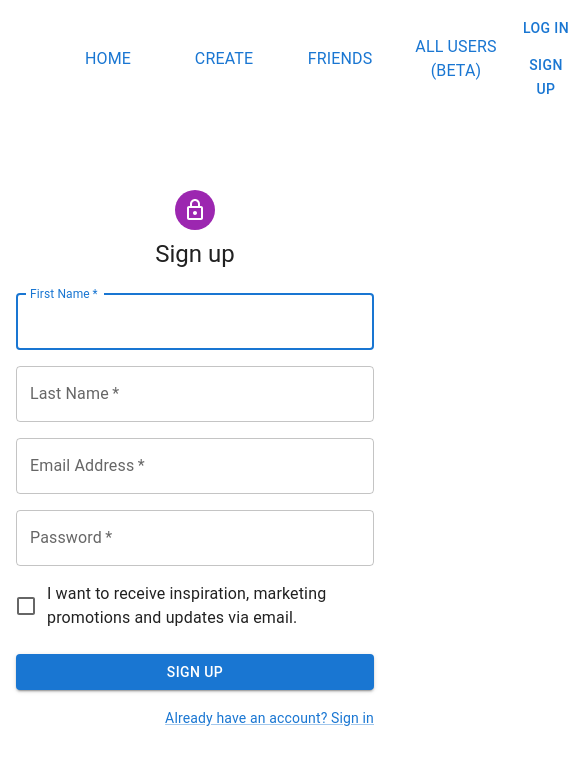
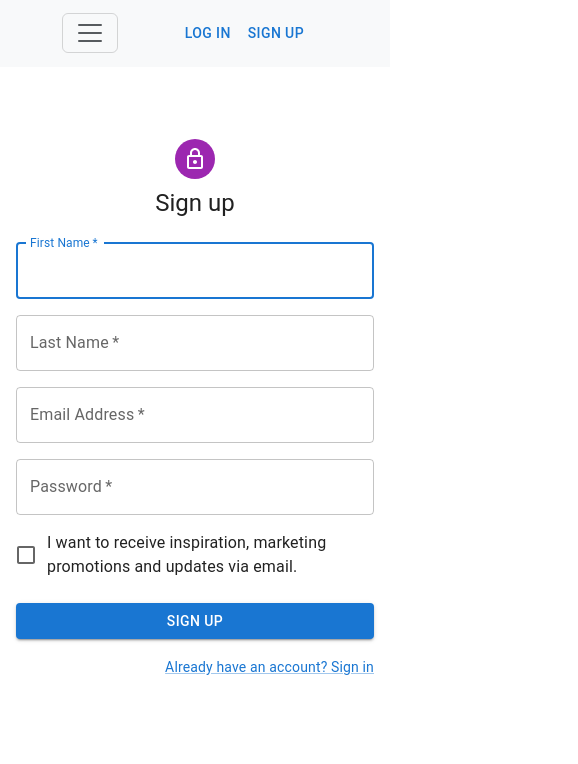
Before and after one commit to cleff27/diary, a React (Create React App) app: page /signup in a window 390 px wide. Shown: the top 764 px of the page, 578 px wide, since content can reach past the window. Built offline with nearby package versions, Linux system fonts and the light colour scheme; no server answers; the HTML template or start-up script is replaced by a standard one.

Commit message:
testing responsive changes

```diff
--- a/package.json
+++ b/package.json
@@ -12,6 +12,7 @@
     "@testing-library/react": "^13.4.0",
     "@testing-library/user-event": "^13.5.0",
     "axios": "^1.6.3",
+    "bootstrap": "^5.3.2",
     "dotenv": "^16.3.1",
     "react": "^18.2.0",
     "react-dom": "^18.2.0",
--- a/public/index.html
+++ b/public/index.html
@@ -25,6 +25,12 @@
       Learn how to configure a non-root public URL by running `npm run build`.
     -->
     <title>MyDiary</title>
+    <link
+      href="https://cdn.jsdelivr.net/npm/bootstrap@5.3.2/dist/css/bootstrap.min.css"
+      rel="stylesheet"
+      integrity="sha384-T3c6CoIi6uLrA9TneNEoa7RxnatzjcDSCmG1MXxSR1GAsXEV/Dwwykc2MPK8M2HN"
+      crossorigin="anonymous"
+    />
   </head>
   <body>
     <noscript>You need to enable JavaScript to run this app.</noscript>
@@ -39,5 +45,10 @@
       To begin the development, run `npm start` or `yarn start`.
       To create a production bundle, use `npm run build` or `yarn build`.
     -->
+    <script
+      src="https://cdn.jsdelivr.net/npm/bootstrap@5.3.2/dist/js/bootstrap.bundle.min.js"
+      integrity="sha384-C6RzsynM9kWDrMNeT87bh95OGNyZPhcTNXj1NW7RuBCsyN/o0jlpcV8Qyq46cDfL"
+      crossorigin="anonymous"
+    ></script>
   </body>
 </html>
--- a/src/components/CreatedBlogs/CreatedBlogs.js
+++ b/src/components/CreatedBlogs/CreatedBlogs.js
@@ -37,9 +37,9 @@
           <CircularProgress color="inherit" />
         </Backdrop>
       ) : dataRequired.length > 0 ? (
-        <Grid container spacing={2}>
+        <Grid container>
           {dataRequired.map((data, index) => (
-            <Grid xs={4}>
+            <Grid xs={12} md={4} sm={6} className="gridcard">
               <MediaCard data={data} key={index} />
             </Grid>
           ))}
--- a/src/components/CreatedBlogs/MyBlogs.js
+++ b/src/components/CreatedBlogs/MyBlogs.js
@@ -48,9 +48,9 @@
           <CircularProgress color="inherit" />
         </Backdrop>
       ) : dataRequired.length > 0 ? (
-        <Grid container spacing={2}>
+        <Grid container>
           {dataRequired.map((data, index) => (
-            <Grid xs={4}>
+            <Grid xs={12} md={4} sm={4} className="gridcard">
               <MediaCard data={data} key={index} />
             </Grid>
           ))}
--- a/src/components/CreatedBlogs/myblogs.css
+++ b/src/components/CreatedBlogs/myblogs.css
@@ -1,3 +1,6 @@
 .box-div {
   padding: 50px 100px;
 }
+.gridcard {
+  padding: 10px;
+}
--- a/src/components/FriendRequests/FriendRequests.js
+++ b/src/components/FriendRequests/FriendRequests.js
@@ -49,7 +49,7 @@
       ) : dataRequired.length > 0 ? (
         <Grid container spacing={2}>
           {dataRequired.map((data, index) => (
-            <Grid xs={4}>
+            <Grid xs={12} md={4} sm={6} className="gridcard">
               <MediaCardUsers
                 data={data}
                 key={index}
--- a/src/components/Friends/Friends.js
+++ b/src/components/Friends/Friends.js
@@ -50,7 +50,7 @@
       ) : dataRequired.length > 0 ? (
         <Grid container spacing={2}>
           {dataRequired.map((data, index) => (
-            <Grid xs={4}>
+            <Grid xs={12} md={4} sm={6} className="gridcard">
               <MediaCardUsers data={data} key={index} actionType="View" />
             </Grid>
           ))}
--- a/src/components/Navbar/Navbar.css
+++ b/src/components/Navbar/Navbar.css
@@ -1,8 +1,12 @@
 .maindiv {
-  display: flex;
-  align-items: center;
+  /* display: flex;
+  align-items: normal; */
   padding: 10px 50px;
 }
-.avatar-div {
+.navbar-brand {
   margin-left: auto;
+  display: flex;
 }
+.nav-tabss {
+  text-align: center;
+}
--- a/src/components/Navbar/Navbar.js
+++ b/src/components/Navbar/Navbar.js
@@ -8,8 +8,6 @@
 import IconButton from "@mui/material/IconButton";
 import Typography from "@mui/material/Typography";
 import Tooltip from "@mui/material/Tooltip";
-import PersonAdd from "@mui/icons-material/PersonAdd";
-import Settings from "@mui/icons-material/Settings";
 import Logout from "@mui/icons-material/Logout";
 import "./Navbar.css";
 import userContext from "../../context/userContext";
@@ -45,29 +43,55 @@
   };
   return (
     <React.Fragment>
-      <div className="maindiv">
+      <nav className="navbar navbar-expand-lg bg-body-tertiary maindiv">
+        <div className="container-fluid">
+          <button
+            className="navbar-toggler"
+            type="button"
+            data-bs-toggle="collapse"
+            data-bs-target="#navbarNav"
+            aria-controls="navbarNav"
+            aria-expanded="false"
+            aria-label="Toggle navigation"
+          >
+            <span className="navbar-toggler-icon"></span>
+          </button>
+          <div className="collapse navbar-collapse" id="navbarNav">
+            <ul className="navbar-nav">
+              <li className="nav-item">
                 <Link to="/">
                   <Button>
                     <Typography sx={{ minWidth: 100 }}>Home</Typography>
                   </Button>
                 </Link>
-
+              </li>
+              <li className="nav-item">
                 <Link to="/create">
                   <Button>
                     <Typography sx={{ minWidth: 100 }}>Create</Typography>
                   </Button>
                 </Link>
+              </li>
+              <li className="nav-item">
                 <Link to="/friends">
                   <Button>
                     <Typography sx={{ minWidth: 100 }}>Friends</Typography>
                   </Button>
                 </Link>
+              </li>
+              <li className="nav-item">
                 <Link to="/allUsers">
                   <Button>
-            <Typography sx={{ minWidth: 100 }}>{"All Users (beta)"}</Typography>
+                    <Typography sx={{ minWidth: 100 }}>
+                      {"All Users (beta)"}
+                    </Typography>
                   </Button>
                 </Link>
+              </li>
+            </ul>
+          </div>
 
+          <div className="navbar-brand">
             {contextData.isLoggedIn ? (
               <div className="avatar-div">
                 <Link to="/friendrequests">
@@ -108,6 +132,9 @@
               </div>
             )}
           </div>
+        </div>
+      </nav>
+
       <Menu
         anchorEl={anchorEl}
         id="account-menu"
--- a/src/components/ShowUsers/ShowUsers.js
+++ b/src/components/ShowUsers/ShowUsers.js
@@ -47,7 +47,7 @@
       ) : dataRequired.length > 0 ? (
         <Grid container spacing={2}>
           {dataRequired.map((data, index) => (
-            <Grid xs={4}>
+            <Grid xs={12} md={4} sm={6} className="gridcard">
               <MediaCardUsers
                 data={data}
                 key={index}
--- a/src/components/ViewBlog/ViewBlog.css
+++ b/src/components/ViewBlog/ViewBlog.css
@@ -32,3 +32,6 @@
   line-height: 1.6;
   color: #555;
 }
+.blog-para {
+  white-space: pre-wrap;
+}
--- a/src/components/ViewBlog/ViewBlog.js
+++ b/src/components/ViewBlog/ViewBlog.js
@@ -47,7 +47,7 @@
               Published on: <FormatDate />
             </p>
             <div className="blog-content">
-              <p>{dataRequired.content}</p>
+              <p className="blog-para">{dataRequired.content}</p>
             </div>
           </div>
         </div>
```
Also changed, not shown: 1 other file (tests, documents, lock files or other folders). Lines whose indentation alone changed are shown as unchanged.
